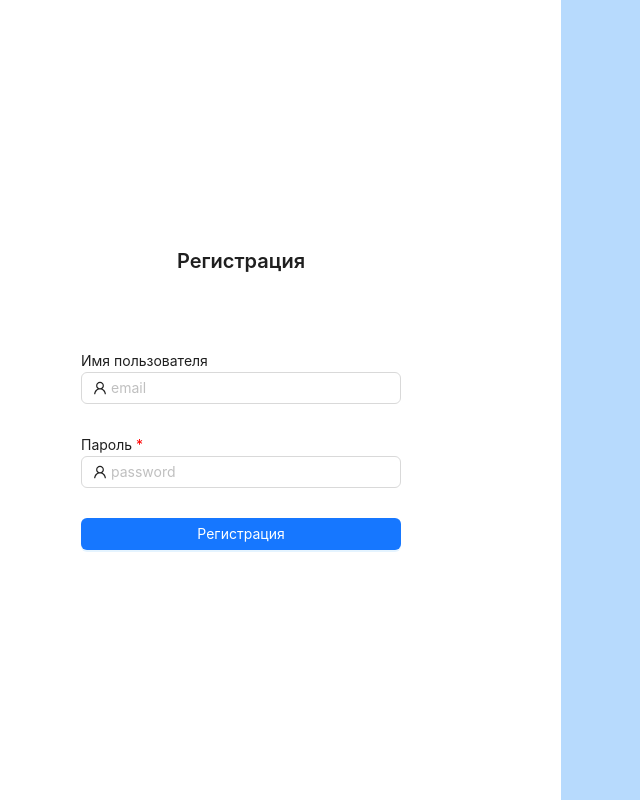
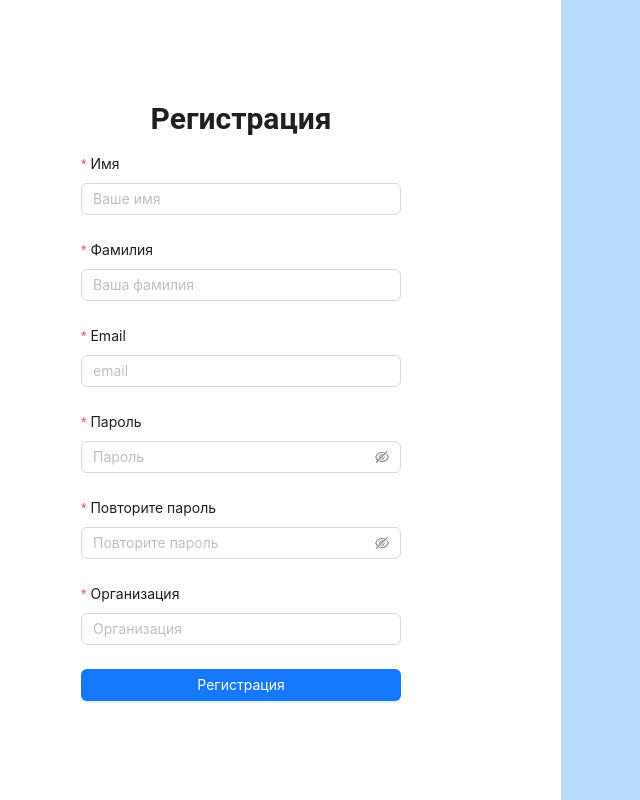
Before and after one commit to Sardorxon9/wr1, a React (Vite) app: page /register in a window 1280 px wide. Shown: the whole page, without its empty margins (79-719 px from the left). Built offline with nearby package versions, Linux system fonts and the light colour scheme.

Commit message:
signup page for Owner
UI implemented

```diff
--- a/src/components/login-signUp/registrationOwner.css
+++ b/src/components/login-signUp/registrationOwner.css
@@ -0,0 +1,46 @@
+html, body {
+    margin: 0;
+    padding: 0;
+    width: 100%;
+    height: 100%;
+}
+
+.main-container {
+    display: flex;
+    width: 100%;
+    height: 100vh;
+}
+
+.left-container, .right-container {
+    flex: 1;
+    display: flex;
+}
+
+.left-container {
+    background-color: rgb(255, 255, 255);
+    justify-content: center;
+    align-items: center;
+}
+
+.right-container {
+    background-color: rgb(183, 218, 253);
+}
+
+.signup-container {
+    width: 50%;
+    justify-content: center;
+    align-items: center;
+    white-space: nowrap;
+}
+
+.signup-text {
+    text-align: center;
+    margin-bottom: 30px; /* Adds white space between header and form */
+    font-family: 'Roboto', sans-serif; /* Customize the font family */
+    font-weight: 700; /* Customize the font weight */
+    font-size: 24px; /* Customize the font size */
+}
+
+.signup-button {
+    width: 100%;
+}
--- a/src/components/login-signUp/registrationOwner.jsx
+++ b/src/components/login-signUp/registrationOwner.jsx
@@ -1,51 +1,87 @@
 import React from 'react';
-import { Space, Typography, Input, Button } from 'antd';
-import { UserOutlined } from '@ant-design/icons';
-import { Link } from 'react-router-dom'; // Import Link from react-router-dom
+import { Form, Input, Button, Typography } from 'antd';
 import './registrationOwner.css';
 
-const { Text } = Typography;
 const { Title } = Typography;
 
 const RegistrationOwner = () => {
+  const onFinish = (values) => {
+    console.log('Success:', values);
+  };
+
+  const onFinishFailed = (errorInfo) => {
+    console.log('Failed:', errorInfo);
+  };
+
   return (
-    <div className='main-container'>
+    <div className="main-container">
       <div className="left-container">
-        <form className="login-container" id='form1'>
-          <div className='login-info'>
-            <div className='login-text'>
-              <Title level={4} className='singin-button'>Регистрация</Title>
-            </div>
+        <div className="signup-container">
+          <Title className="signup-text" level={2}>Регистрация</Title>
+          <Form
+            name="signup"
+            initialValues={{ remember: true }}
+            onFinish={onFinish}
+            onFinishFailed={onFinishFailed}
+            layout="vertical"
+          >
+            <Form.Item
+              label="Имя"
+              name="firstName"
+              rules={[{ required: true, message: 'Пожалуйста, введите ваше имя!' }]}
+            >
+              <Input placeholder="Ваше имя" />
+            </Form.Item>
 
-            <div className="login-username">
-              <Space direction="vertical">
-                <Text>Имя пользователя</Text>
-              </Space>
-              <br />
-              <Input placeholder="email" prefix={<UserOutlined />} />
-              <br />
-            </div>
+            <Form.Item
+              label="Фамилия"
+              name="lastName"
+              rules={[{ required: true, message: 'Пожалуйста, введите вашу фамилию!' }]}
+            >
+              <Input placeholder="Ваша фамилия" />
+            </Form.Item>
 
-            <div className="login-password">
-              <Space direction="vertical">
-                <Text>Пароль <span style={{color: 'red'}}>*</span> </Text>
-              </Space>
-              <br />
-              <Input placeholder="password" prefix={<UserOutlined />} />
-              <br />
-            </div>
-          </div>
+            <Form.Item
+              label="Email"
+              name="email"
+              rules={[{ required: true, message: 'Пожалуйста, введите ваш email!' }]}
+            >
+              <Input type="email" placeholder="email" />
+            </Form.Item>
 
-          <div className="button-text">
-            <Link to="../success" className='registration-button'>
-              <Button type="primary" className='login-button'>Регистрация</Button>
-            </Link>
-          </div>
-        </form>
+            <Form.Item
+              label="Пароль"
+              name="password"
+              rules={[{ required: true, message: 'Пожалуйста, введите ваш пароль!' }]}
+            >
+              <Input.Password placeholder="Пароль" />
+            </Form.Item>
+
+            <Form.Item
+              label="Повторите пароль"
+              name="confirmPassword"
+              rules={[{ required: true, message: 'Пожалуйста, повторите ваш пароль!' }]}
+            >
+              <Input.Password placeholder="Повторите пароль" />
+            </Form.Item>
+
+            <Form.Item
+              label="Организация"
+              name="organization"
+              rules={[{ required: true, message: 'Пожалуйста, введите вашу организацию!' }]}
+            >
+              <Input placeholder="Организация" />
+            </Form.Item>
+
+            <Form.Item>
+              <Button type="primary" htmlType="submit" className="signup-button">
+                Регистрация
+              </Button>
+            </Form.Item>
+          </Form>
+        </div>
       </div>
-
-      <div className="right-container">
-      </div>
+      <div className="right-container"></div>
     </div>
   );
 };
```
Also changed, not shown: src/components/login-signUp/backup.jsx (added).
